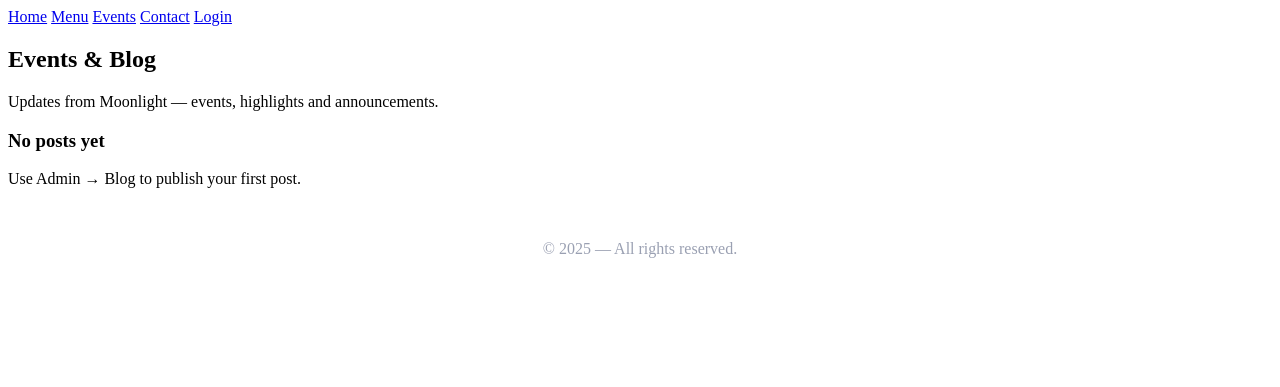
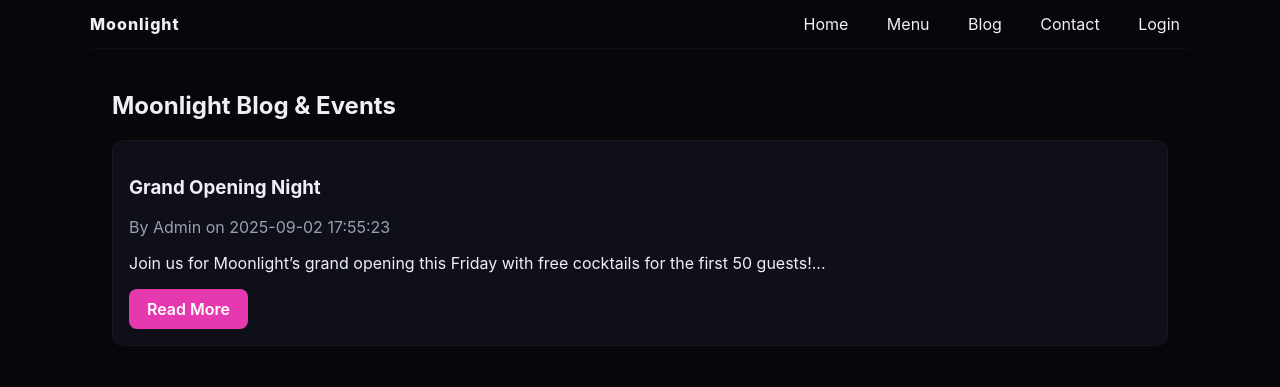
Before and after one commit to roperphilip95/Moonlight, a PHP site: page /blog.php in a window 1280 px wide. Shown: the top 387 px of the page. Run offline with PHP 8.4, Linux system fonts and the light colour scheme; data comes from the database, SQL or seed files in the repository; data that the repository does not hold is empty.

Commit message:
Update blog.php

```diff
--- a/public/blog.php
+++ b/public/blog.php
@@ -1,33 +1,35 @@
 <?php
-include __DIR__ . '/_partials_header.php';
+require_once __DIR__ . '/../lib/config.php';
+$posts = $pdo->query("SELECT p.*,u.name AS author FROM blog_posts p LEFT JOIN users u ON u.id=p.author_id ORDER BY p.created_at DESC")->fetchAll();
+?>
+<!doctype html>
+<html><head>
+<meta charset="utf-8"><title>Blog — Moonlight</title>
+<link rel="stylesheet" href="../assets/style.css"></head>
+<body>
+<header class="site-header container">
+  <div class="logo">Moonlight</div>
+  <nav class="nav">
+    <a href="index.php">Home</a>
+    <a href="menu.php">Menu</a>
+    <a href="blog.php">Blog</a>
+    <a href="contact.php">Contact</a>
+    <a href="login.php">Login</a>
+  </nav>
+</header>
 
-try {
-  $pdo = new PDO("mysql:host=".DB_HOST.";dbname=".DB_NAME.";charset=utf8mb4", DB_USER, DB_PASS, [
-    PDO::ATTR_ERRMODE=>PDO::ERRMODE_EXCEPTION,
-    PDO::ATTR_DEFAULT_FETCH_MODE=>PDO::FETCH_ASSOC
-  ]);
-  $st = $pdo->query("SELECT title, slug, content, published_at
-                     FROM blog_posts
-                     WHERE published_at IS NOT NULL
-                     ORDER BY published_at DESC LIMIT 12");
-  $posts = $st->fetchAll();
-} catch(Exception $e){ $posts = []; }
-?>
-<h2>Events & Blog</h2>
-<p class="muted">Updates from Moonlight — events, highlights and announcements.</p>
-
-<div class="grid grid-3">
-  <?php if(!$posts): ?>
-    <div class="card">
-      <h3>No posts yet</h3>
-      <p class="muted">Use Admin → Blog to publish your first post.</p>
+<div class="container" style="padding:22px">
+  <h2>Moonlight Blog & Events</h2>
+  <?php foreach($posts as $p): ?>
+    <div class="card" style="margin-bottom:20px">
+      <?php if($p['image_url']): ?>
+        <img src="../<?= $p['image_url'] ?>" style="width:100%;max-height:200px;object-fit:cover">
+      <?php endif; ?>
+      <h3><?= e($p['title']) ?></h3>
+      <p class="muted">By <?= e($p['author'] ?? 'Admin') ?> on <?= $p['created_at'] ?></p>
+      <p><?= nl2br(e(substr($p['content'],0,200))) ?>...</p>
+      <a href="post.php?id=<?= $p['id'] ?>" class="btn">Read More</a>
     </div>
-  <?php else: foreach($posts as $p): ?>
-    <div class="card">
-      <h3><?= htmlspecialchars($p['title']) ?></h3>
-      <p class="muted"><?= date('M j, Y', strtotime($p['published_at'])) ?></p>
-      <p><?= nl2br(htmlspecialchars(mb_strimwidth(strip_tags($p['content']),0,160,'…'))) ?></p>
-    </div>
-  <?php endforeach; endif; ?>
+  <?php endforeach; ?>
 </div>
-<?php include __DIR__ . '/_partials_footer.php'; ?>
+</body></html>
```
